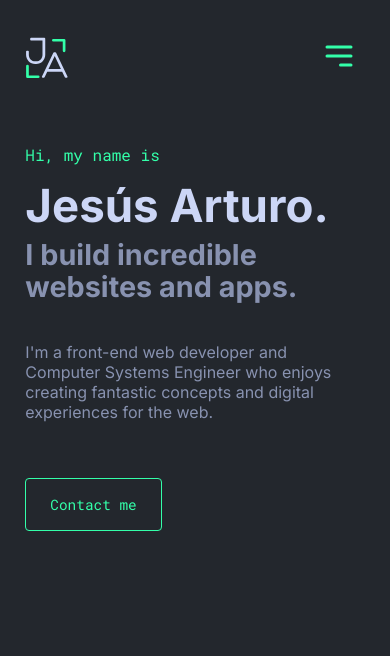
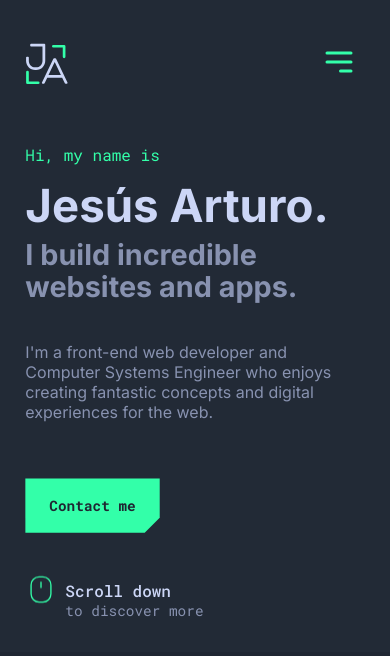
Before and after one commit to JessArthuro/personal-portfolio, a React (Vite) app: page / in a window 390 px wide. Shown: the top 656 px of the page. Built offline with nearby package versions, Linux system fonts and the light colour scheme.

Commit message:
Actualizacion de secciones header y hero

```diff
--- a/src/components/Header.jsx
+++ b/src/components/Header.jsx
@@ -29,10 +29,31 @@ export const Header = () => {
     return () => document.body.removeEventListener("click", closeDropdown);
   }, []);
 
+  const [headerScroll, setHeaderScroll] = useState(false);
+
+  const handleScrolling = () => {
+    let scrollHeightLimit = 10;
+
+    const winScroll =
+      document.body.scrollTop || document.documentElement.scrollTop;
+    if (winScroll > scrollHeightLimit) {
+      setHeaderScroll(true);
+    } else {
+      setHeaderScroll(false);
+    }
+  };
+
+  useEffect(() => {
+    window.addEventListener("scroll", handleScrolling);
+    return () => window.removeEventListener("scroll", handleScrolling);
+  }, []);
+
   return (
-    <header className="header_section">
+    <header
+      className={`header_section ${headerScroll ? "header_scrolling" : ""}`}
+    >
       <nav className="nav_content container">
-        <a href="/">
+        <a href="/" className="logo_link">
           <img src={logo} alt="" className="logo_img" />
         </a>
 
--- a/src/components/Hero.jsx
+++ b/src/components/Hero.jsx
@@ -3,6 +3,7 @@ import { SocialLink } from "./SocialLink";
 import { FiGithub } from "react-icons/fi";
 import { SlSocialLinkedin, SlSocialFacebook } from "react-icons/sl";
 import { RxInstagramLogo, RxTwitterLogo } from "react-icons/rx";
+import { CiDesktopMouse2 } from "react-icons/ci";
 import "../styles/hero.scss";
 
 export const Hero = () => {
@@ -50,6 +51,22 @@ export const Hero = () => {
           </a>
         </div>
       </div>
+
+      <div className="container">
+        <div className="scroll_down">
+          <a href="#" className="scroll_link">
+            <span className="scroll_icon">
+              <CiDesktopMouse2 />
+            </span>
+            <div className="scroll_data">
+              <h4 className="scroll_title">{t("hero.scroll_title")}</h4>
+              <p className="scroll_description">
+                {t("hero.scroll_description")}
+              </p>
+            </div>
+          </a>
+        </div>
+      </div>
     </section>
   );
 };
--- a/src/index.css
+++ b/src/index.css
@@ -1,7 +1,8 @@
 @import url('https://fonts.googleapis.com/css2?family=Inter:wght@100;200;300;400;500;600;700;800;900&family=Roboto+Mono:wght@100;200;300;400;500;600;700&display=swap');
 
 :root {
-  --bg-body: #23272d;
+  --bg-body: #1F2632;
+  --bg-body-light: #222A36;
   --green: #33ffa9;
   --titles-color: #ccd6f6;
   --gray: #8892b0;
--- a/src/styles/header.scss
+++ b/src/styles/header.scss
@@ -1,12 +1,33 @@
 .header_section {
-  background: var(--bg-body);
-  padding: 3rem 0 1rem;
   position: fixed;
-  width: 100%;
   top: 0;
   left: 0;
-  z-index: 20;
-  // border: 1px solid;
+  width: 100%;
+  background-color: var(--bg-body-light);
+  border: 1rem solid var(--bg-body);
+  border-bottom: 0;
+  z-index: 30;
+
+  &.header_scrolling {
+    background-color: var(--bg-body);
+    border-bottom: 1px solid var(--green);
+
+    .logo_link {
+      margin-top: -0.75rem;
+    }
+
+    .logo_img {
+      height: 2.5rem;
+    }
+
+    .nav {
+      padding: 0.75rem 2.5rem 1.75rem;
+    }
+
+    .languages {
+      margin-top: -0.75rem;
+    }
+  }
 }
 
 .nav_content {
@@ -15,8 +36,22 @@
   align-items: center;
 }
 
+.logo_link {
+  margin-top: 0.5rem;
+  transition: margin 0.4s ease-out;
+}
+
 .logo_img {
   height: 3rem;
+  transition: height 0.4s ease-out;
+}
+
+.nav {
+  background: var(--bg-body);
+  padding: 1.75rem 3.5rem;
+  position: relative;
+  transition: padding 0.4s ease-out;
+  clip-path: polygon(0 0, 100% 0, calc(100% - 15px) 20%, calc(100% - 15px) 80%, calc(100% - 30px) 100%, calc(0% + 30px) 100%, calc(0% + 15px) 80%, calc(0% + 15px) 20%);
 }
 
 .nav_list {
@@ -90,6 +125,7 @@
   display: flex;
   align-items: center;
   column-gap: 0.75rem;
+  transition: margin 0.4s ease-out;
 
   &_icon {
     color: var(--green);
@@ -144,7 +180,30 @@
   }
 }
 
+// -------------- Breakpoints ----------------------------
+
 @media (max-width: 890px) {
+  .header_section {
+    border: 0;
+    padding: 1rem 0;
+
+    &.header_scrolling {
+      .nav {
+        padding: 0;
+      }
+
+      .logo_link {
+        margin: 0;
+      }
+    }
+  }
+
+  .nav {
+    clip-path: none;
+    padding: 1.25rem 0;
+    background: transparent;
+  }
+
   .nav_list {
     position: fixed;
     top: 0;
@@ -211,7 +270,7 @@
   }
 
   .menu_btn {
-    display: block;
+    display: flex;
   }
 
   .close_menu {
@@ -229,10 +288,6 @@
 }
 
 @media (max-width: 480px) {
-  .header_section {
-    padding: 1.75rem 0 1rem;
-  }
-
   .logo_img {
     height: 2.65rem;
   }
--- a/src/styles/hero.scss
+++ b/src/styles/hero.scss
@@ -1,13 +1,14 @@
 .hero {
   &_section {
-    margin-top: 9rem;
-    // border: 1px solid red;
+    background-color: var(--bg-body-light);
+    border: 1rem solid var(--bg-body);
+    padding: 9rem 0 2.5rem;
+    position: relative;
   }
 
   &_data {
-    padding-left: 5rem;
+    padding-left: 4.5rem;
     padding-right: 3rem;
-    // border: 1px solid yellow;
     position: relative;
   }
 
@@ -24,7 +25,6 @@
     line-height: 1.1;
     margin-bottom: 0.5rem;
     font-family: var(--font-inter);
-    // border: 1px solid;
   }
 
   &_subtitle {
@@ -32,7 +32,6 @@
     margin-bottom: 2.5rem;
     font-family: var(--font-inter);
     line-height: 1.1;
-    // border: 1px solid;
   }
 
   &_description {
@@ -42,14 +41,38 @@
   }
 
   &_btn {
-    background: none;
-    border: 1px solid var(--green);
-    color: var(--green);
+    background-color: var(--green);
+    color: var(--bg-body);
     font-size: 0.9rem;
+    font-weight: 700;
     margin-top: 3.5rem;
-    padding: 1rem 1.5rem;
-    border-radius: 0.25rem;
+    padding: 1.1rem 1.5rem;
     display: inline-block;
+    clip-path: polygon(0 0, 0 0, 100% 0, 100% 0, 100% calc(100% - 15px), calc(100% - 15px) 100%, 15px 100%, 0 100%);
+    overflow: hidden;
+    z-index: 1;
+    position: relative;
+
+    &::before {
+      content: '';
+      width: 0;
+      height: 300%;
+      position: absolute;
+      top: 50%;
+      left: 50%;
+      transform: translate(-50%, -50%) rotate(45deg);
+      background: var(--titles-color);
+      transition: 0.5s ease-out;
+      display: block;
+      z-index: -1;
+    }
+
+    &:hover {
+      &::before {
+        width: 110%;
+      }
+    }
+
   }
 }
 
@@ -63,7 +86,7 @@
     content: '';
     position: absolute;
     width: 0.85px;
-    height: 85px;
+    height: 75px;
     bottom: 0;
     left: 50%;
     transform: translateX(-50%);
@@ -109,7 +132,81 @@
   }
 }
 
+.scroll {
+  &_down {
+    background-color: var(--bg-body);
+    padding: 1rem 6rem 1rem 1.25rem;
+    position: absolute;
+    bottom: 0;
+    right: 0;
+
+    &::before,
+    &::after {
+      content: '';
+      position: absolute;
+      width: 0;
+      height: 0;
+      border-style: solid;
+      border-width: 0 0 15px 15px;
+      border-color: transparent transparent var(--bg-body) transparent;
+    }
+
+    &::before {
+      bottom: 0;
+      left: -15px;
+    }
+
+    &::after {
+      top: -15px;
+      right: 0;
+    }
+  }
+
+  &_link {
+    color: var(--gray);
+    display: flex;
+    align-items: flex-end;
+    column-gap: 0.5rem;
+  }
+
+  &_icon {
+    font-size: 1.5rem;
+    color: var(--green);
+    animation: MoveUpDown 4s linear infinite;
+  }
+
+  @keyframes MoveUpDown {
+
+    0%,
+    100% {
+      transform: translateY(6px);
+    }
+
+    50% {
+      transform: translateY(-6px);
+    }
+  }
+
+  &_title {
+    color: var(--titles-color);
+    font-size: 0.9rem;
+    font-weight: 500;
+  }
+
+  &_description {
+    font-size: 0.7rem;
+  }
+}
+
+// -------------- Breakpoints ----------------------------
+
 @media (max-width: 890px) {
+
+  .hero_section {
+    border: 0;
+    padding: 9rem 0 1rem;
+  }
+
   .left_side,
   .right_side {
     display: none;
@@ -125,6 +222,36 @@
   }
 }
 
+@media (max-width: 650px) {
+  .scroll {
+    &_down {
+      position: static;
+      right: auto;
+      padding: 1rem;
+      padding-left: 0;
+      margin-top: 1.5rem;
+      background-color: var(--bg-body-light);
+
+      &::before,
+      &::after {
+        display: none;
+      }
+    }
+
+    &_icon {
+      font-size: 2rem;
+    }
+
+    &_title {
+      font-size: 1rem;
+    }
+
+    &_description {
+      font-size: 0.9rem;
+    }
+  }
+}
+
 @media (max-width: 480px) {
   .hero_description {
     font-size: 1rem;
--- a/src/translations/en/global.json
+++ b/src/translations/en/global.json
@@ -11,6 +11,8 @@
     "title": "Hi, my name is",
     "subtitle": "I build incredible websites and apps.",
     "description": "I'm a front-end web developer and Computer Systems Engineer who enjoys creating fantastic concepts and digital experiences for the web.",
-    "button": "Contact me"
+    "button": "Contact me",
+    "scroll_title": "Scroll down",
+    "scroll_description": "to discover more"
   }
 }
--- a/src/translations/es/global.json
+++ b/src/translations/es/global.json
@@ -11,6 +11,8 @@
     "title": "Hola, mi nombre es",
     "subtitle": "Construyo sitios web y aplicaciones increíbles.",
     "description": "Soy un desarrollador web front-end e Ingeniero en Sistemas Computacionales que disfruta crear conceptos fantásticos y experiencias digitales para la web.",
-    "button": "Contáctame"
+    "button": "Contáctame",
+    "scroll_title": "Desplázate hacia abajo",
+    "scroll_description": "para descubrir más"
   }
 }
```
